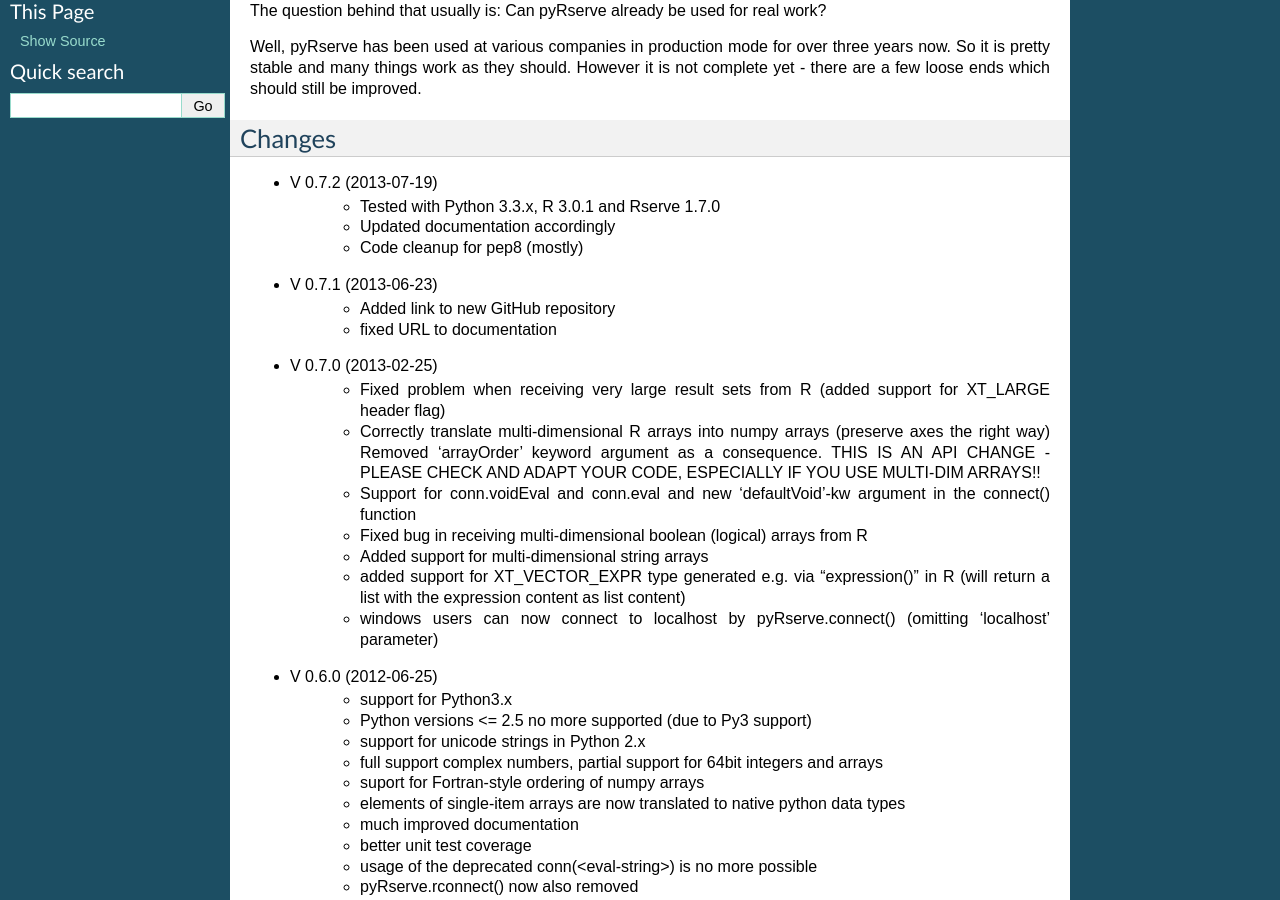
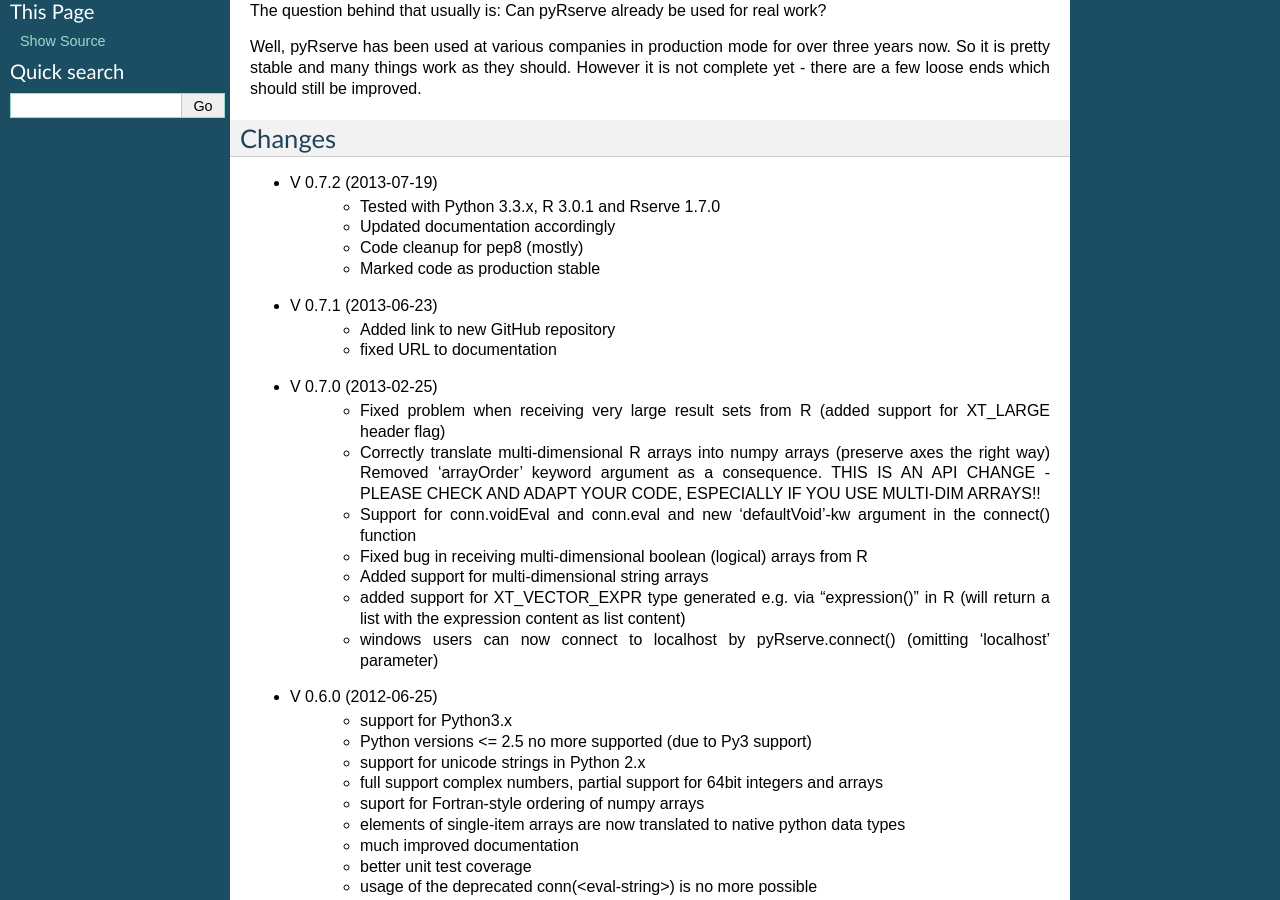
Before and after one commit to ralhei/pyRserve, a Sphinx documentation site: the page built from doc/intro.rst, in a window 1280 px wide and 900 px high, scrolled down 383 px. Built offline with Sphinx 7.4.7, drawn with Linux system fonts in a browser that asks for light colours; the version number is read from the project's files by our own code.

Commit message:
upgraded status to be 'production/stable' in documentation

```diff
--- a/doc/intro.rst
+++ b/doc/intro.rst
@@ -29,6 +29,7 @@
     * Tested with Python 3.3.x, R 3.0.1 and Rserve 1.7.0
     * Updated documentation accordingly
     * Code cleanup for pep8 (mostly)
+    * Marked code as production stable
 
 * V 0.7.1 (2013-06-23)
     * Added link to new GitHub repository
```
